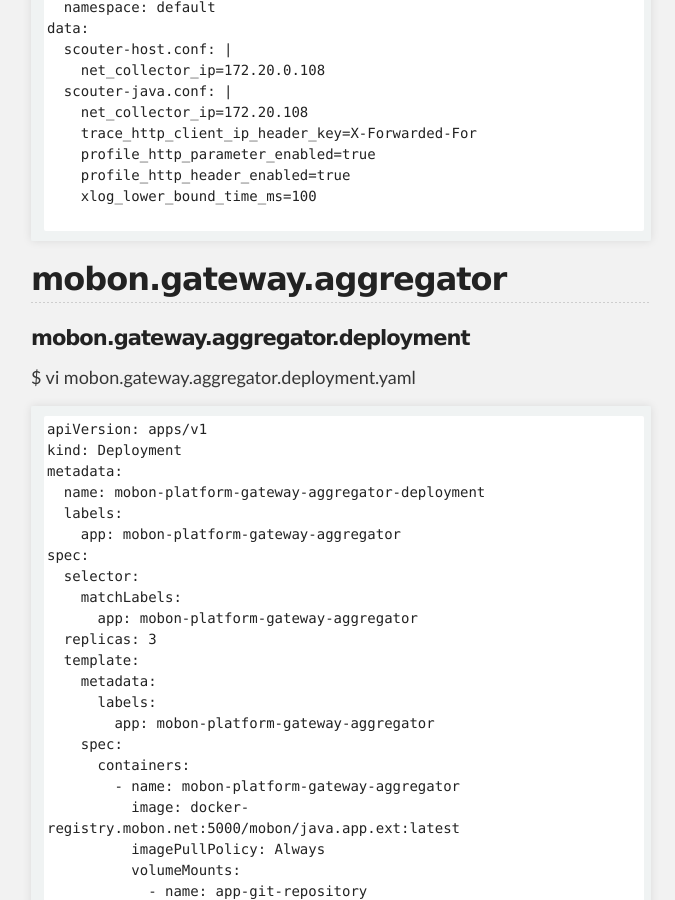
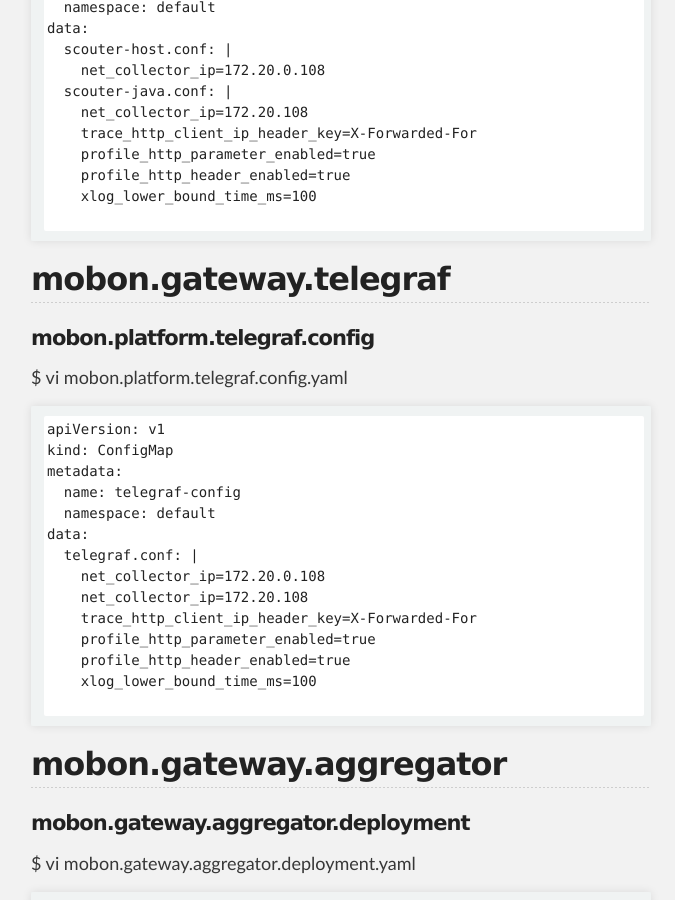
Before and after one commit to unlimited9/unlimited9.github.com, a Jekyll site: the page built from reference.notes/TA/cloud/kubernetes/sample.yaml.list.md, in a window 1280 px wide and 900 px high, scrolled down 530 px. Shown: the whole window, without its empty margins (299-974 px from the left). Built offline with Jekyll 4.4.1, drawn with Linux system fonts in a browser that asks for light colours; our own code applies the rules of GitHub Pages for plain Markdown files.

Commit message:
Update sample.yaml.list.md

````diff
--- a/reference.notes/TA/cloud/kubernetes/sample.yaml.list.md
+++ b/reference.notes/TA/cloud/kubernetes/sample.yaml.list.md
@@ -12,6 +12,27 @@ data:
   scouter-host.conf: |
     net_collector_ip=172.20.0.108
   scouter-java.conf: |
+    net_collector_ip=172.20.108
+    trace_http_client_ip_header_key=X-Forwarded-For
+    profile_http_parameter_enabled=true
+    profile_http_header_enabled=true
+    xlog_lower_bound_time_ms=100
+
+```
+
+## mobon.gateway.telegraf
+
+#### mobon.platform.telegraf.config
+$ vi mobon.platform.telegraf.config.yaml
+```
+apiVersion: v1
+kind: ConfigMap
+metadata:
+  name: telegraf-config
+  namespace: default
+data:
+  telegraf.conf: |
+    net_collector_ip=172.20.0.108
     net_collector_ip=172.20.108
     trace_http_client_ip_header_key=X-Forwarded-For
     profile_http_parameter_enabled=true
````
